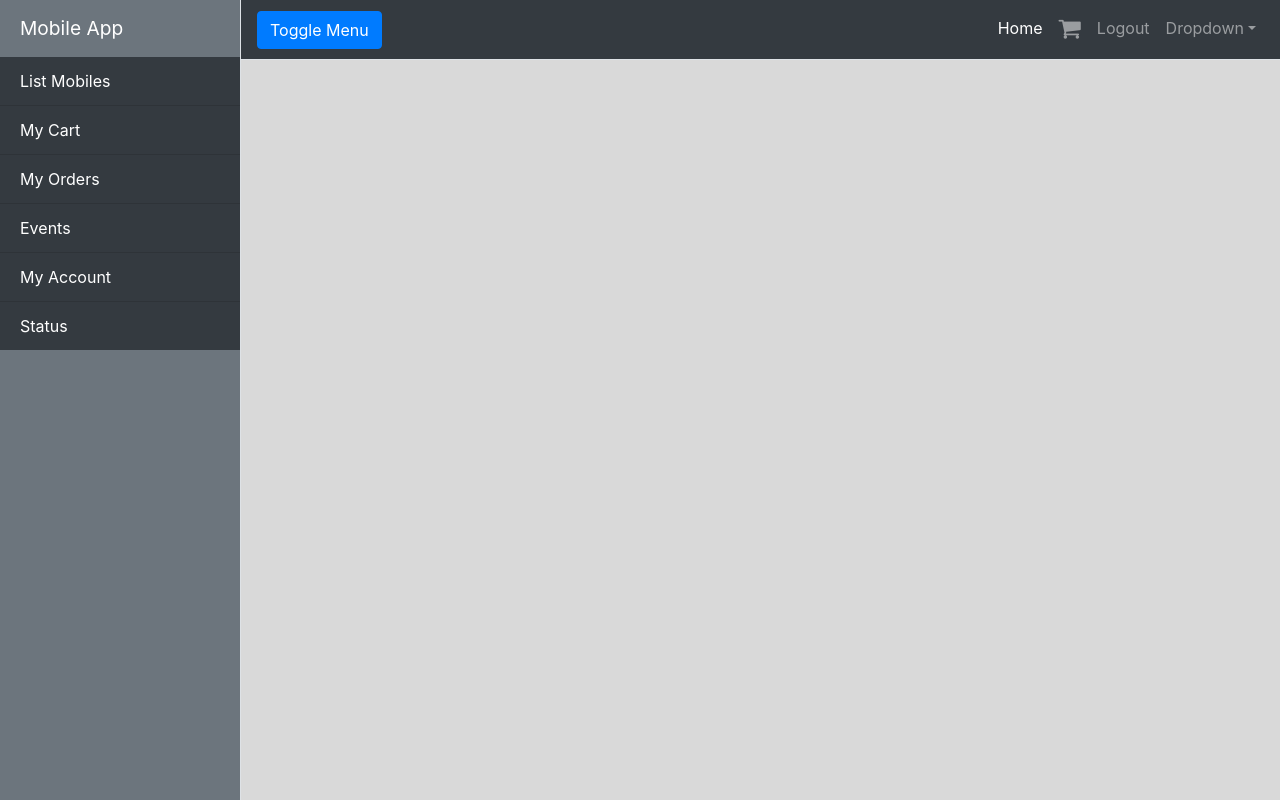
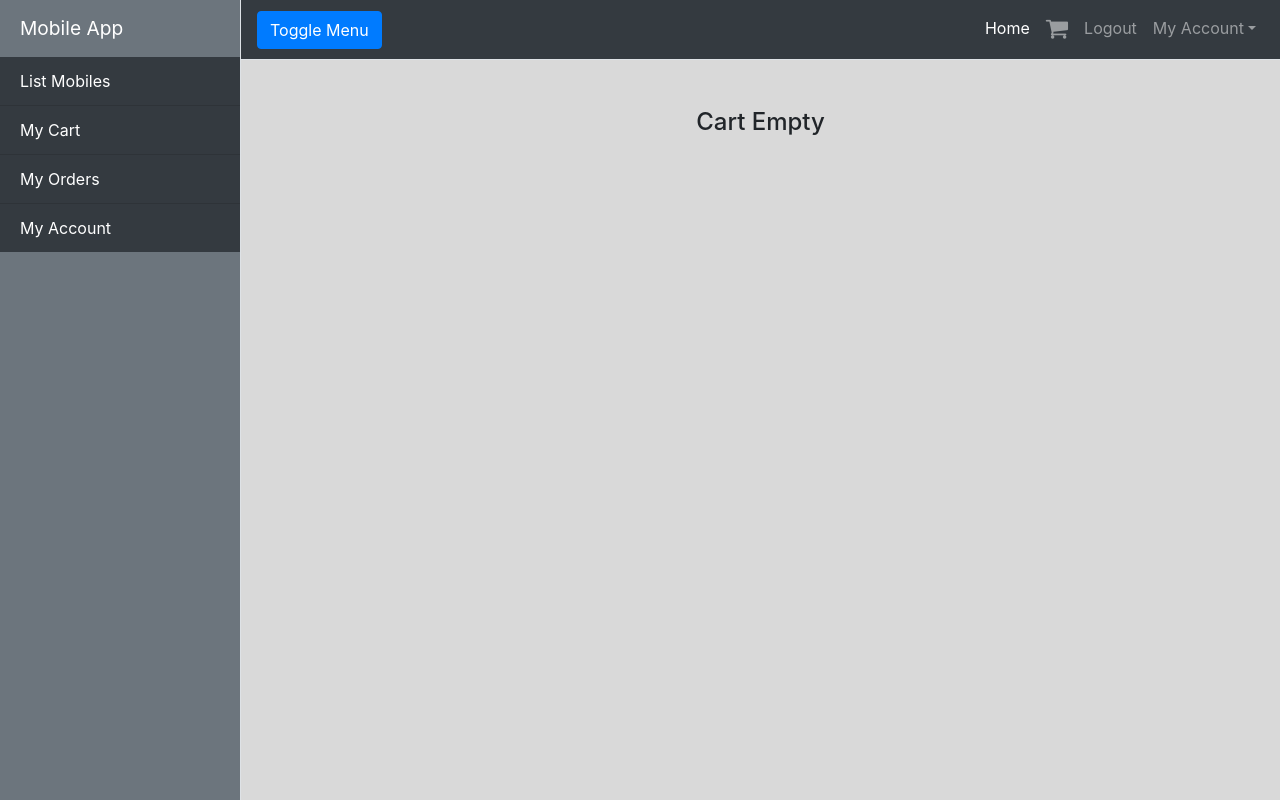
Before and after one commit to vishnu940/Mobile_Project, a Django app: page /mycart in a window 1280 px wide. Run offline with Django 3.2, Linux system fonts and the light colour scheme; a user stored in the database is signed in; data comes from the database, SQL or seed files in the repository; both versions use the stored data as it was after the commit; some libraries are stand-ins or nearby versions.

Commit message:
project updated

```diff
--- a/mobile/templates/mobile/base2.html
+++ b/mobile/templates/mobile/base2.html
@@ -26,9 +26,7 @@
             <a class="list-group-item list-group-item-action bg-dark m2" href="{%url 'list'%}">List Mobiles</a>
             <a class="list-group-item list-group-item-action bg-dark m2" href="{%url 'my_cart'%}">My Cart</a>
             <a class="list-group-item list-group-item-action bg-dark m2" href="{%url 'view_order'%}">My Orders</a>
-            <a class="list-group-item list-group-item-action bg-dark m2" href="#!">Events</a>
             <a class="list-group-item list-group-item-action bg-dark m2" href="{%url 'ac'%}">My Account</a>
-            <a class="list-group-item list-group-item-action bg-dark m2" href="#!">Status</a>
         </div>
     </div>
     <!-- Page Content-->
@@ -47,12 +45,12 @@
                     <li class="nav-item"><a class="nav-link" href="{%url 'my_cart'%}"><i style="font-size:24px" class="fa">&#xf07a;</i></a></li>
                     <li class="nav-item"><a class="nav-link" href="{%url 'user_logout'%}">Logout</a></li>
                     <li class="nav-item dropdown">
-                        <a class="nav-link dropdown-toggle" id="navbarDropdown" href="#!" role="button" data-toggle="dropdown" aria-haspopup="true" aria-expanded="false">Dropdown</a>
+                        <a class="nav-link dropdown-toggle" id="navbarDropdown" href="#!" role="button" data-toggle="dropdown" aria-haspopup="true" aria-expanded="false">My Account</a>
                         <div class="dropdown-menu dropdown-menu-right" aria-labelledby="navbarDropdown">
-                            <a class="dropdown-item" href="#!">Action</a>
-                            <a class="dropdown-item" href="#!">Another action</a>
+                            <a class="dropdown-item" href="{%url 'view_order'%}">My Orders</a>
+                            <a class="dropdown-item" href="{%url 'ac'%}">My Profile</a>
                             <div class="dropdown-divider"></div>
-                            <a class="dropdown-item" href="#!">Something else here</a>
+                            <a class="dropdown-item" href="{%url 'user_logout'%}">Logout</a>
                         </div>
                     </li>
                 </ul>
--- a/mobile/templates/mobile/firstpage.html
+++ b/mobile/templates/mobile/firstpage.html
@@ -22,7 +22,7 @@
 <div class="container">
     <div class="row r2">
         {%for mob in mobile%}
-        <div class="col-4">
+        <div class="col-4"><br>
             <div class="card" style="width: 18rem;">
                 <img src="{{mob.image.url}}" class="card-img-top" alt="...">
                 <div class="card-body">
--- a/mobile/templates/mobile/listmobile.html
+++ b/mobile/templates/mobile/listmobile.html
@@ -3,7 +3,7 @@
 {% block body_block %}
 <div class="row">
     {%for mobile in mobiles%}
-    <div class="col-4">
+    <div class="col-4"><br>
         <div class="card" style="width: 18rem;">
   <img src="{{mobile.image.url}}" class="card-img-top" alt="...">
   <div class="card-body">
--- a/mobile/templates/mobile/login.html
+++ b/mobile/templates/mobile/login.html
@@ -10,11 +10,7 @@
 </head>
 <body>
 <div class="container">
-    <div class="hds">
-        <marquee scrollamount="20"><h2>Welcome To Mobile App Register or Login To Buy Products</h2></marquee>
-        </div>
     <div class="row">
-
         <div class="col-4">
             <div class="cl1">
 
--- a/mobile/templates/mobile/mycart.html
+++ b/mobile/templates/mobile/mycart.html
@@ -1,6 +1,7 @@
 <!DOCTYPE html>
 {%extends 'mobile/base2.html'%}
 {%block body_block%}
+{%if cart_item%}
 <div class="container">
     <div class="row">
         {%for cart in cart_item%}
@@ -37,5 +38,8 @@
         </div>
         {%endfor%}
     </div>
+    {%else%}
+    <br><br><h4 style="text-align:center">Cart Empty</h4>
+    {%endif%}
 </div>
 {%endblock%}
--- a/mobile/templates/mobile/vieworders.html
+++ b/mobile/templates/mobile/vieworders.html
@@ -15,7 +15,9 @@
                     <td>{{order.product}}</td>
                     <td>{{order.product.price}}</td>
                     <td>{{order.status}}</td>
+                    {%if not order.status == 'Order Cancelled'%}
                     <td><a href="{%url 'cancel' order.id%}" class="btn btn-outline-warning">Cancel Order</a></td>
+                    {%endif%}
                 </tr>
                 {%endfor%}
             </table>
--- a/mobile/views.py
+++ b/mobile/views.py
@@ -119,13 +119,20 @@ def order_product(request,id):
         form=order_form(request.POST)
         if form.is_valid():
             form.save()
+            remove_order(request,id)
             return redirect("list")
         else:
-            form = order_form(request.POST)
+            form = order_form()
             context = {}
             context["form"] = form
             return render(request, "mobile/orderproduct.html", context)
     return render(request,"mobile/orderproduct.html",context)
+
+@login_required
+def remove_order(request,id):
+    cart_item=cart.objects.get(id=id)
+    cart_item.delete()
+    return redirect("my_cart")
 
 @login_required
 def add_to_cart(request,id):
@@ -137,9 +144,9 @@ def add_to_cart(request,id):
         form=cart_form(request.POST)
         if form.is_valid():
             form.save()
-            return redirect("list")
+            return redirect("my_cart")
         else:
-            form = cart_form(request.POST)
+            form = cart_form()
             context = {}
             context["form"] = form
             return render(request, "mobile/cartadd.html",context)
@@ -151,11 +158,6 @@ def my_cart(request):
     context={}
     context["cart_item"]=cart_item
     return render(request,"mobile/mycart.html",context)
-@login_required
-def remove_order(request,id):
-    cart_item=cart.objects.get(id=id)
-    cart_item.delete()
-    return redirect("my_cart")
 
 @login_required
 def account_details(request):
```
Also changed, not shown: mobile/static/css/login.css (+2 -5 lines), mobile/templates/mobile/base.html (+4 -5 lines), db.sqlite3, mobile/static/images/bgg.jpg (added), mobile/static/images/lg.jpg (added), mobile/static/images/lh.jpeg (added).
